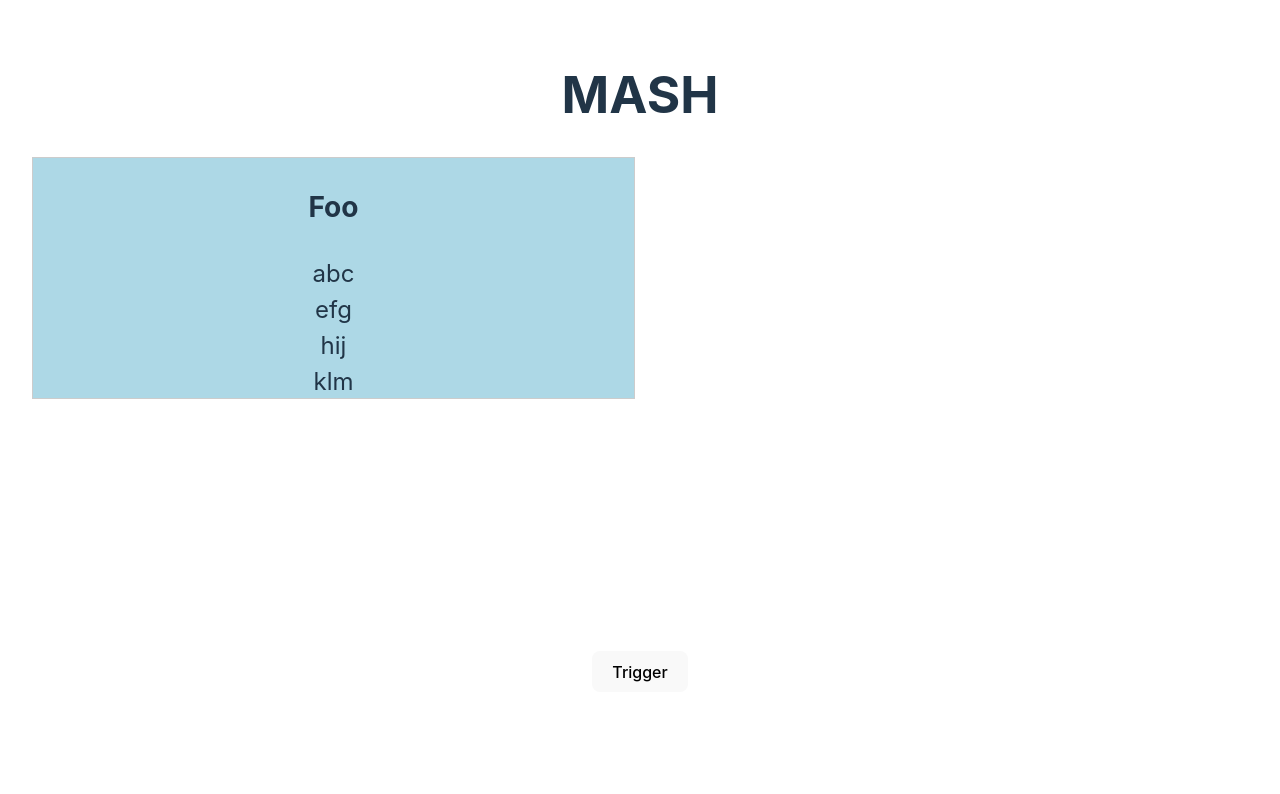
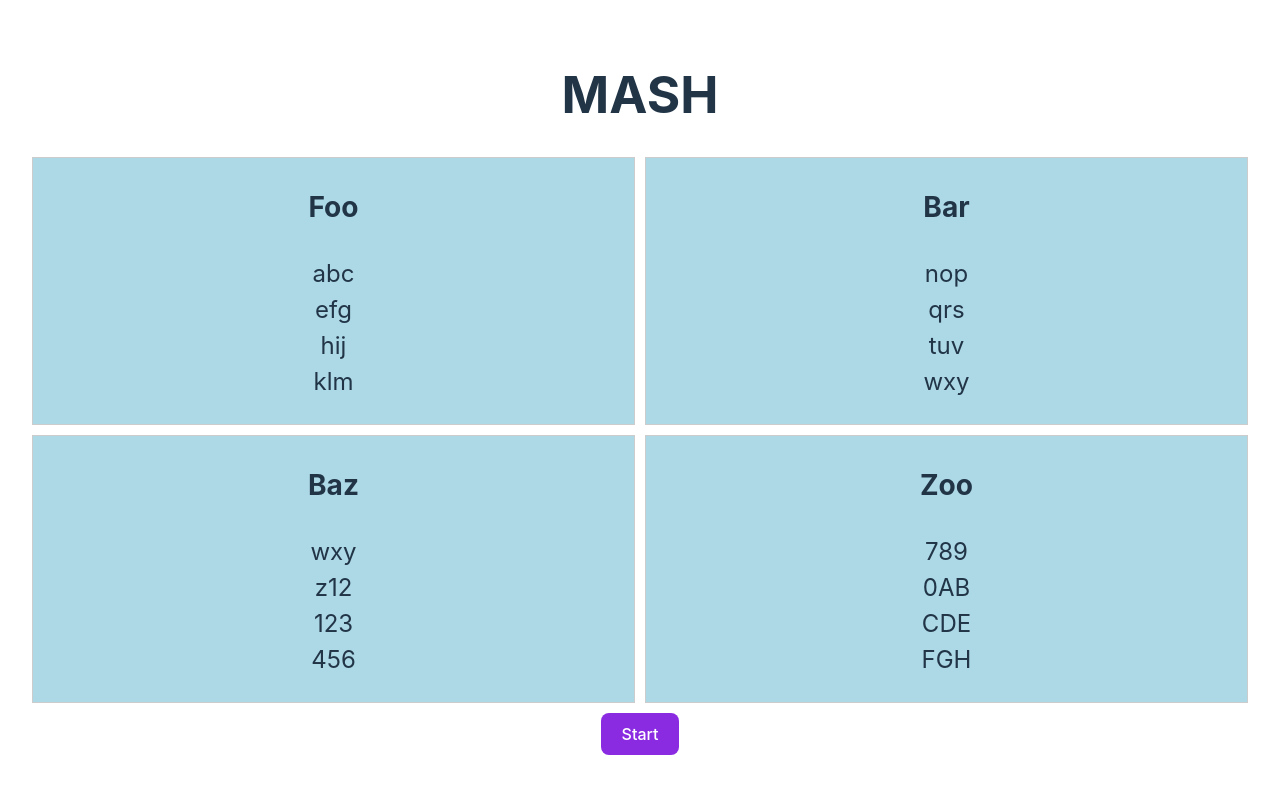
Before and after one commit to jameslieu/js-projects, a Vue app in the folder mash/: page / in a window 1280 px wide. Shown: the top 794 px of the page. Built offline with nearby package versions, Linux system fonts and the light colour scheme.

Commit message:
feat(mash): working trigger poc

```diff
--- a/mash/src/App.vue
+++ b/mash/src/App.vue
@@ -1,10 +1,13 @@
 <template>
-  <Header title="MASH"/>
+  <Header title="MASH" :items="items.filter(x => x.category === 'main')"/>
 
   <div class="items">
-    <Section class="card" title="Foo" :items=items />
+    <Section class="card" title="Foo" :items="items.filter(x => x.category === 'foo')" />
+    <Section class="card" title="Bar" :items="items.filter(x => x.category === 'bar')" />
+    <Section class="card" title="Baz" :items="items.filter(x => x.category === 'baz')" />
+    <Section class="card" title="Zoo" :items="items.filter(x => x.category === 'zoo')" />
   </div>
-  <button @click=onClick()>Trigger</button>
+  <button class="btn" @click=onClick()>{{ isRunning ? 'Stop' : 'Start' }}</button>
 </template>
 
 <script setup lang="ts">
@@ -15,29 +18,93 @@ import { Item } from './types/item'
 import { Ref, ref } from 'vue';
 
 let items: Ref<Item[]> = ref([
-  { id: 1, name: "abc", selected: false },
-  { id: 2, name: "efg", selected: false },
-  { id: 3, name: "hij", selected: false },
-  { id: 4, name: "klm", selected: false }
+  { id: 1, name: "M", current: false, category: 'main', exclude: false },
+  { id: 2, name: "A", current: false, category: 'main', exclude: false },
+  { id: 3, name: "S", current: false, category: 'main', exclude: false },
+  { id: 4, name: "H", current: false, category: 'main', exclude: false },
+  { id: 5, name: "abc", current: false, category: 'foo', exclude: false },
+  { id: 6, name: "efg", current: false, category: 'foo', exclude: false },
+  { id: 7, name: "hij", current: false, category: 'foo', exclude: false },
+  { id: 8, name: "klm", current: false, category: 'foo', exclude: false },
+  { id: 9, name: "nop", current: false, category: 'bar', exclude: false },
+  { id: 10, name: "qrs", current: false, category: 'bar', exclude: false },
+  { id: 11, name: "tuv", current: false, category: 'bar', exclude: false },
+  { id: 12, name: "wxy", current: false, category: 'bar', exclude: false },
+  { id: 13, name: "wxy", current: false, category: 'baz', exclude: false },
+  { id: 14, name: "z12", current: false, category: 'baz', exclude: false },
+  { id: 15, name: "123", current: false, category: 'baz', exclude: false },
+  { id: 16, name: "456", current: false, category: 'baz', exclude: false },
+  { id: 17, name: "789", current: false, category: 'zoo', exclude: false },
+  { id: 18, name: "0AB", current: false, category: 'zoo', exclude: false },
+  { id: 19, name: "CDE", current: false, category: 'zoo', exclude: false },
+  { id: 20, name: "FGH", current: false, category: 'zoo', exclude: false }
 ]);
 
+let isRunning: Ref<boolean> = ref(false);
+
+const resetItems = () => {
+  items.value.forEach(item => {
+    item.current = false;
+    item.exclude = false;
+  })
+}
+
 const onClick = async () => {
+  if (!isRunning.value) {
+    resetItems()
+  }
+
+  isRunning.value = !isRunning.value;
   const delay = (ms: number) => new Promise(res => setTimeout(res, ms))
 
   let prevItem: Item | null = null;
-  for (const item of items.value) {
-    console.log(item);
+
+
+  const swirlCounter = 5
+  let currentswirlCounter = swirlCounter;
+  let excludeCount = 0;
+
+  for (let i = 0; i < items.value.length; i++) {
+    if (excludeCount > items.value.length - 2){
+      alert("DONE");
+      isRunning.value = false;
+      break;
+    }
+
+    if (!isRunning.value) {
+      break;
+    }
+
+    const item = items.value[i];
     if (prevItem === null) {
       prevItem = item;
     }
 
-    prevItem.selected = false;
-    item.selected = true;
+    if (item.exclude) {
+      if (i == items.value.length - 1) {
+        i = -1
+      }
+      continue;
+    }
+
+    prevItem.current = false;
+    item.current = true;
     prevItem = item;
-    await delay(500);
+
+    if (currentswirlCounter === 0) {
+      item.exclude = true;
+      excludeCount++;
+      currentswirlCounter = swirlCounter;
+    } else {
+      currentswirlCounter--
+    }
+
+    if (i == items.value.length - 1) {
+      i = -1
+    }
+
+    await delay(200);
   }
-
-  items.value[items.value.length-1].selected = false;
 }
 
 </script>
@@ -49,4 +116,10 @@ const onClick = async () => {
     grid-template-rows: 1fr 1fr;
     gap: 10px;
   }
+
+  .btn {
+    margin: 10px;
+    background-color: blueviolet;
+    color: white;
+  }
 </style>
--- a/mash/src/components/Header.vue
+++ b/mash/src/components/Header.vue
@@ -1,15 +1,41 @@
 <template>
   <h1>
-    {{ title }}
+    <span
+      v-for="item in items"
+      :key="item.id"
+      :class="getClass(item)"
+    >{{ item.name }}</span>
   </h1>
 </template>
 
 <script setup lang="ts">
+  import { Item }  from '../types/item'
+
   defineProps({
     title: {
       type: String,
       required: true
+    },
+    items: {
+      type: Array<Item>,
+      required: true
     }
   })
-  console.log("foo");
+
+  const getClass = (item: Item): { [key: string]: boolean } => {
+    return {
+      'is-current': item.current,
+      'is-excluded': item.exclude
+    };
+  }
 </script>
+
+<style scoped>
+  .is-current {
+    color: red;
+  }
+
+  .is-excluded {
+    text-decoration: line-through;
+  }
+</style>
--- a/mash/src/components/Section.vue
+++ b/mash/src/components/Section.vue
@@ -6,7 +6,7 @@
         <li
           v-for="item in items"
           :key="item.id"
-          :class="item.selected ? 'is-selected' : ''"
+          :class="getClass(item)"
         >{{ item.name }}</li>
       </ul>
     </div>
@@ -26,6 +26,13 @@
       required: true
     }
   })
+
+  const getClass = (item: Item): { [key: string]: boolean } => {
+    return {
+      'is-current': item.current,
+      'is-excluded': item.exclude
+    };
+  }
 </script>
 
 <style scoped>
@@ -33,7 +40,7 @@
     background-color: lightblue;
     border: 1px solid #ccc;
     font-size: 24px;
-    height: 30vh;
+    min-height: 30vh;
   }
 
   .section-list {
@@ -41,7 +48,12 @@
     padding: 0;
   }
 
-  .is-selected {
+  .is-current {
     color: red;
+    font-weight: 600;
+  }
+
+  .is-excluded {
+    text-decoration: line-through;
   }
 </style>
--- a/mash/src/types/item.ts
+++ b/mash/src/types/item.ts
@@ -1,5 +1,7 @@
 export interface Item {
   id: number,
   name: string,
-  selected: boolean
+  current: boolean,
+  category: string,
+  exclude: boolean
 }
```
